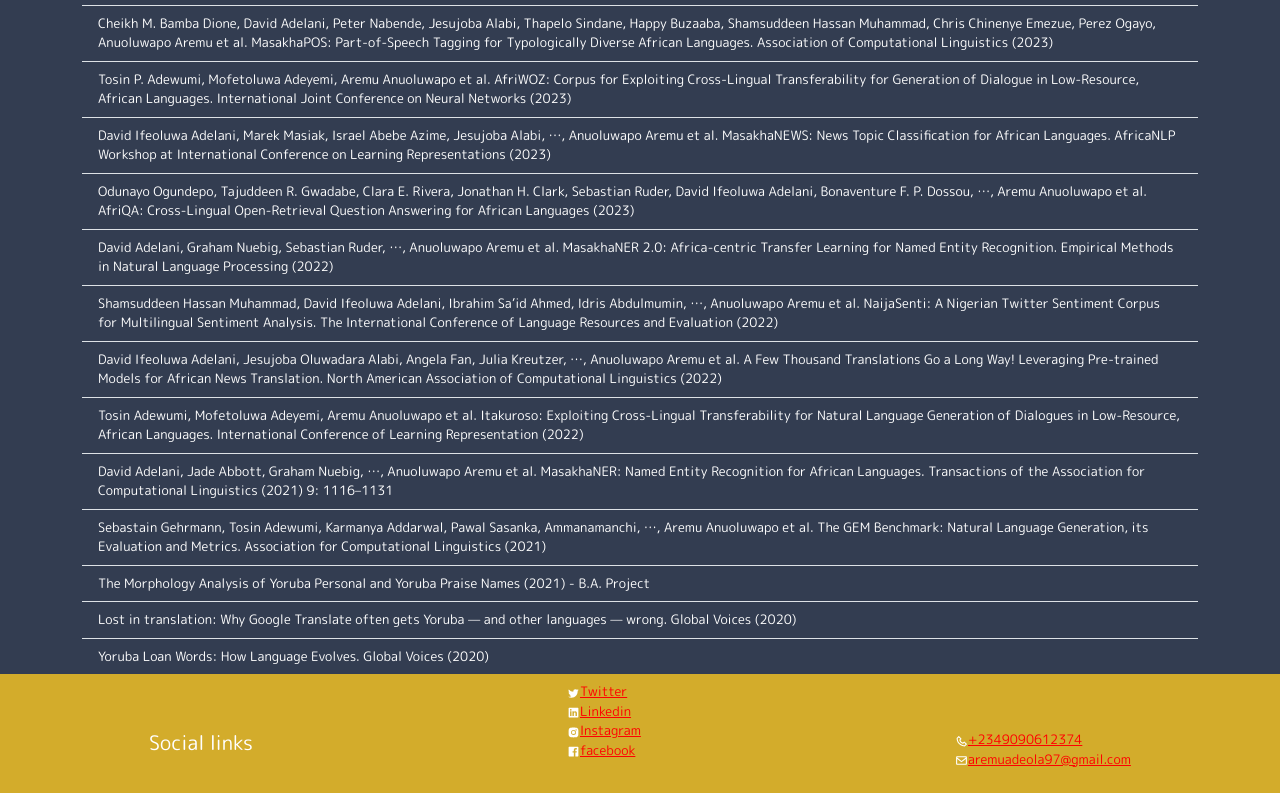
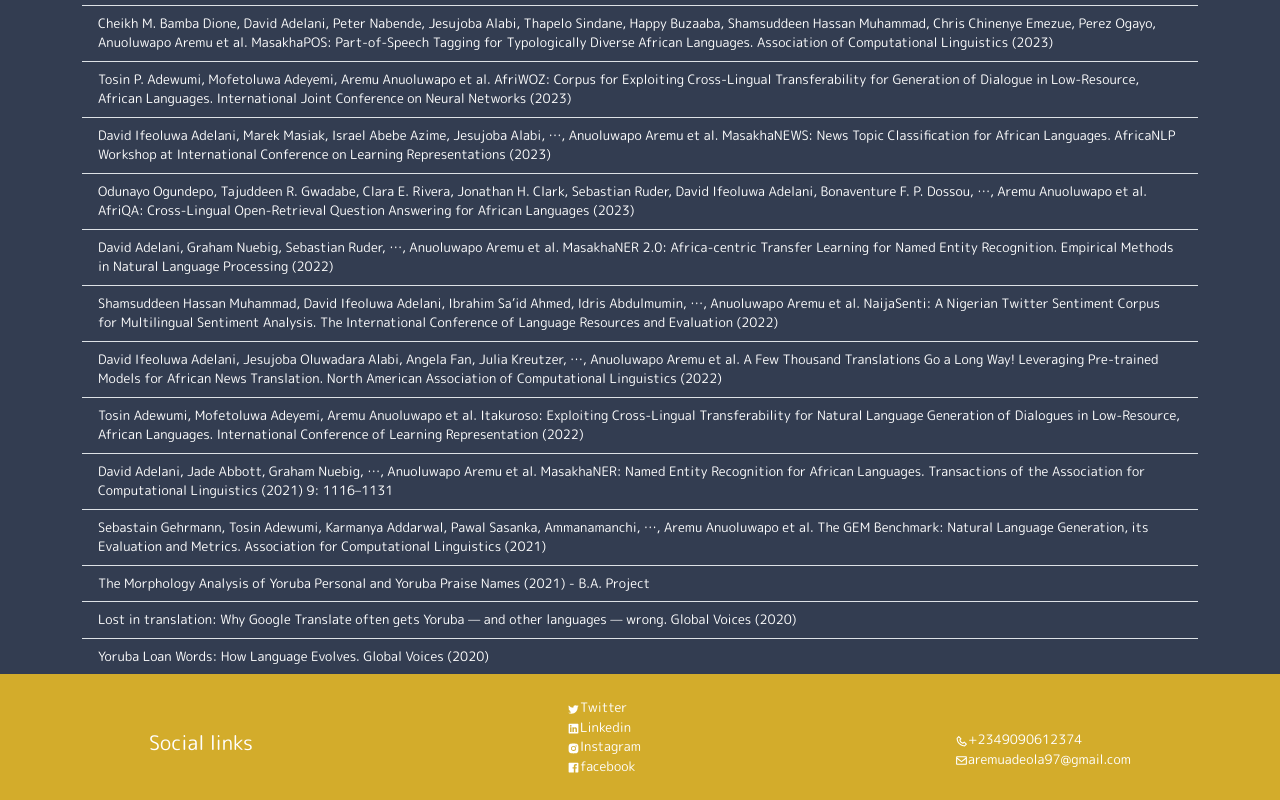
Before and after one commit to sam4rano/portfolio_aremu, a React (Vite) app: page / in a window 1280 px wide. Shown: the part 2112-2912 px from the top of the page. Built offline with nearby package versions, Linux system fonts and the light colour scheme; a web font is replaced by a local one.

Commit message:
link color fixed

```diff
--- a/src/components/Footer.jsx
+++ b/src/components/Footer.jsx
@@ -19,7 +19,7 @@
       style={{ maxHeight: "300px" }}
     >
       <h5 className="w-20 mt-5"> Social links</h5>
-      <ul className="d-flex flex-column w-40">
+      <ul className="d-flex flex-column w-40 mt-3">
         <li>
           <BiLogoTwitter />
           <a
--- a/src/components/footer.css
+++ b/src/components/footer.css
@@ -6,24 +6,29 @@
 	text-decoration: none;
 	font-size: small;
 	font-weight: 300;
+  color:white;
 
 
 }
 a:link {
-	color: red;
+	color: white;
+  text-decoration: none;
   }
 
   /* visited link */
   a:visited {
 	color: black;
+  text-decoration: none;
   }
 
   /* mouse over link */
   a:hover {
 	color: gray;
+  text-decoration: none;
   }
 
   /* selected link */
   a:active {
 	color: white;
+  text-decoration: none;
   }
```
